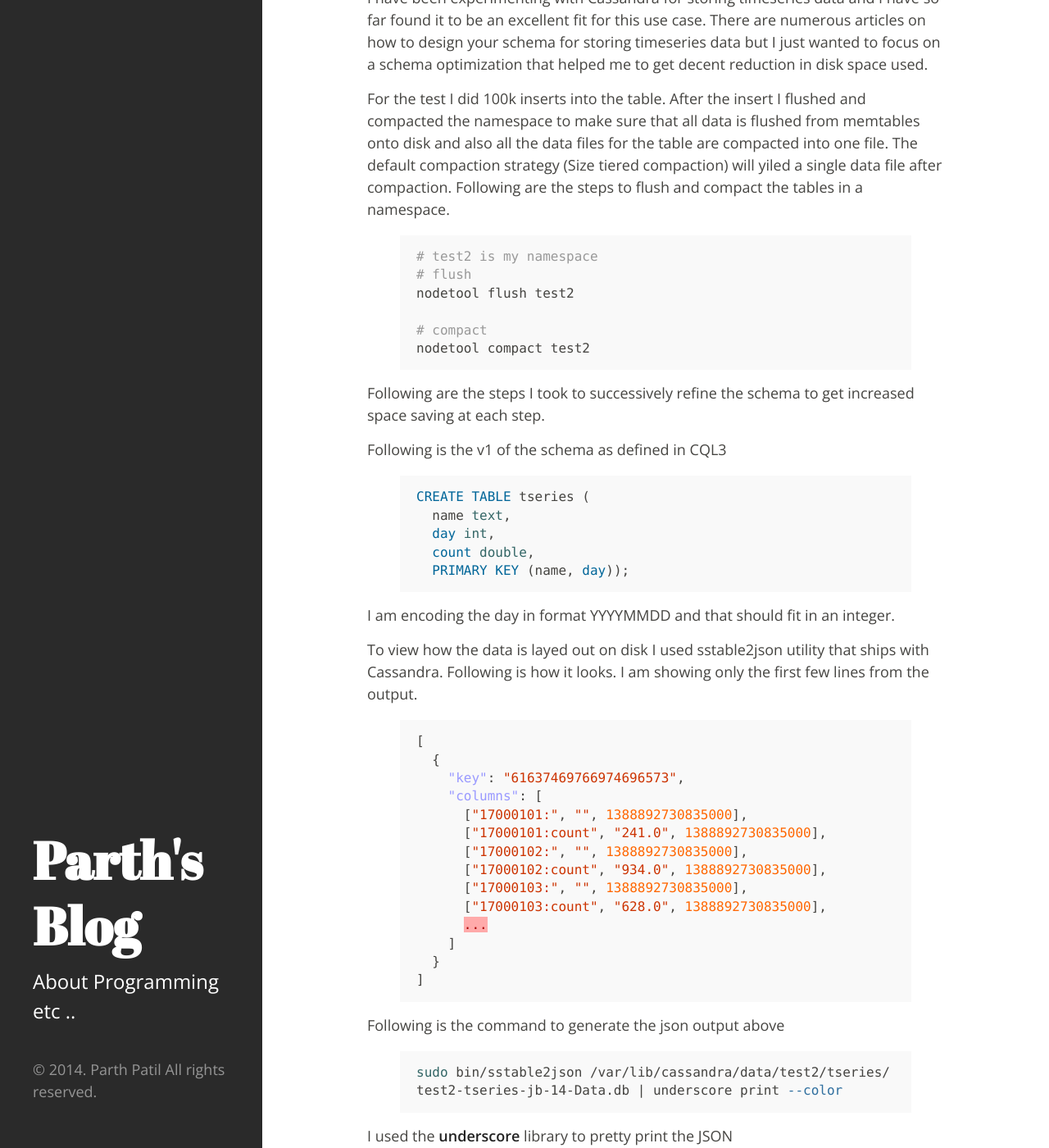
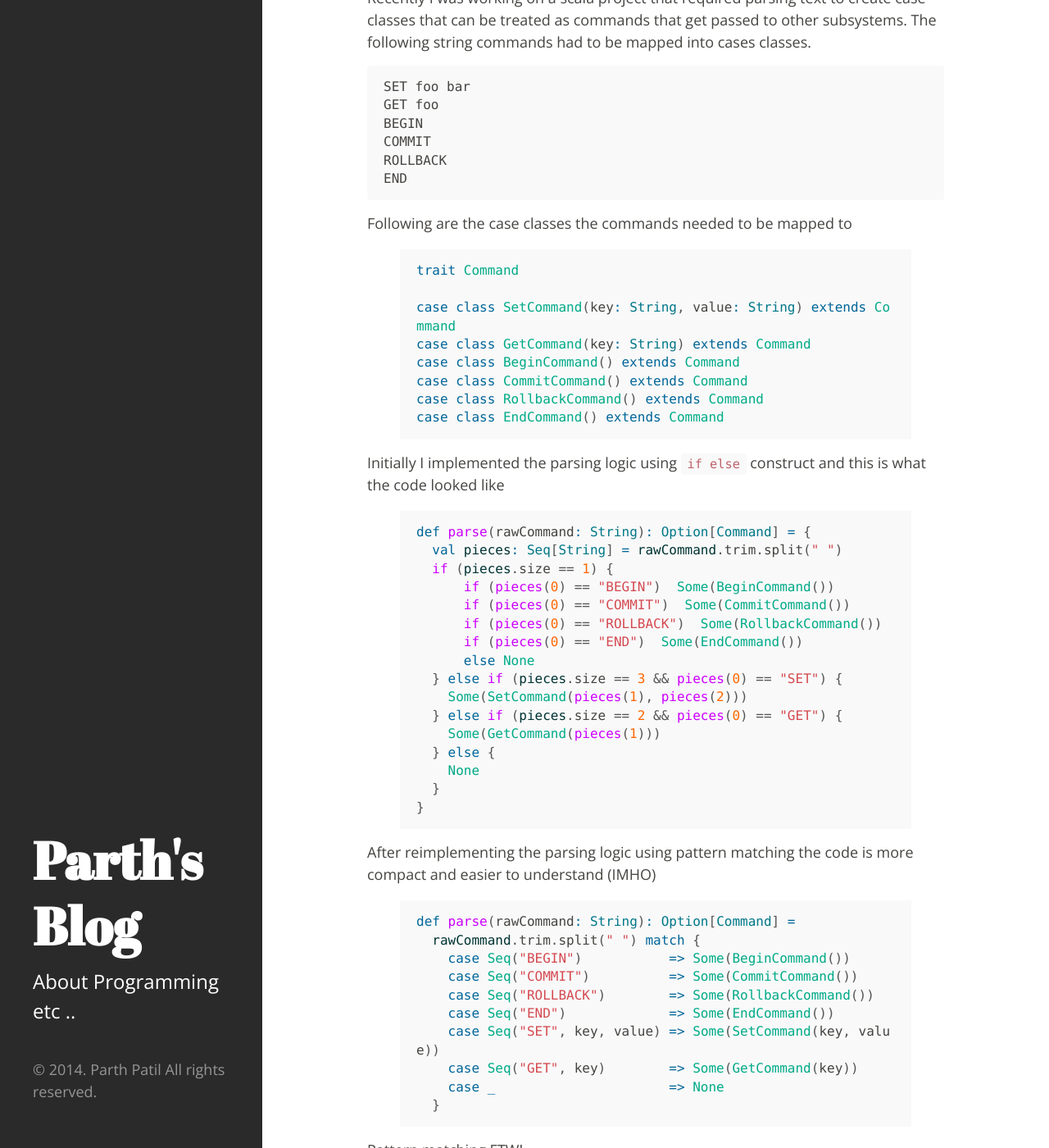
Before and after one commit to parth-patil/parth-patil.github.io, a Jekyll site: the page built from index.html, in a window 1280 px wide and 1400 px high, scrolled down 213 px. Shown: the whole window at 82% size. Built offline with Jekyll 4.4.1, drawn with Linux system fonts in a browser that asks for light colours; Markdown is read by kramdown in place of the engine named in the settings; the list of posts is cut into pages by our own code; some of the changed text lies outside the part shown.

Commit message:
blog on scala pattern matching

````diff
--- a/_config.yml
+++ b/_config.yml
@@ -9,5 +9,5 @@ author:
   email:      ''
 markdown:     rdiscount
 permalink:    pretty
-pygments:     true
+highlighter:  rouge
 paginate:     2
--- /dev/null
+++ b/_posts/2014-07-19-scala-pattern-matching-makes-code-more-readable.md
@@ -0,0 +1,69 @@
+---
+layout: post
+title: "Scala Pattern matching makes code more readable"
+date: 2014-07-19 20:17
+comments: true
+tags: [scala, pattern-matching]
+---
+
+Recently I was working on a scala project that required parsing text to create case classes that can be treated as commands that get passed to other subsystems. The following string commands had to be mapped into cases classes.
+
+```
+SET foo bar
+GET foo
+BEGIN
+COMMIT
+ROLLBACK
+END
+```
+
+Following are the case classes the commands needed to be mapped to
+
+{% highlight scala %}
+trait Command
+
+case class SetCommand(key: String, value: String) extends Command
+case class GetCommand(key: String) extends Command
+case class BeginCommand() extends Command
+case class CommitCommand() extends Command
+case class RollbackCommand() extends Command
+case class EndCommand() extends Command
+{% endhighlight %}
+
+Initially I implemented the parsing logic using `if else` construct and this is what the code looked like
+
+{%highlight scala%}
+def parse(rawCommand: String): Option[Command] = {
+  val pieces: Seq[String] = rawCommand.trim.split(" ")
+  if (pieces.size == 1) {
+      if (pieces(0) == "BEGIN")  Some(BeginCommand())
+      if (pieces(0) == "COMMIT")  Some(CommitCommand())
+      if (pieces(0) == "ROLLBACK")  Some(RollbackCommand())
+      if (pieces(0) == "END")  Some(EndCommand())
+      else None
+  } else if (pieces.size == 3 && pieces(0) == "SET") {
+    Some(SetCommand(pieces(1), pieces(2)))
+  } else if (pieces.size == 2 && pieces(0) == "GET") {
+    Some(GetCommand(pieces(1)))
+  } else {
+    None
+  }
+}
+{%endhighlight%}
+
+After reimplementing the parsing logic using pattern matching the code is more compact and easier to understand (IMHO)
+
+{%highlight scala%}
+def parse(rawCommand: String): Option[Command] =
+  rawCommand.trim.split(" ") match {
+    case Seq("BEGIN")           => Some(BeginCommand())
+    case Seq("COMMIT")          => Some(CommitCommand())
+    case Seq("ROLLBACK")        => Some(RollbackCommand())
+    case Seq("END")             => Some(EndCommand())
+    case Seq("SET", key, value) => Some(SetCommand(key, value))
+    case Seq("GET", key)        => Some(GetCommand(key))
+    case _                      => None
+  }
+{%endhighlight%}
+
+Pattern matching FTW!
````
